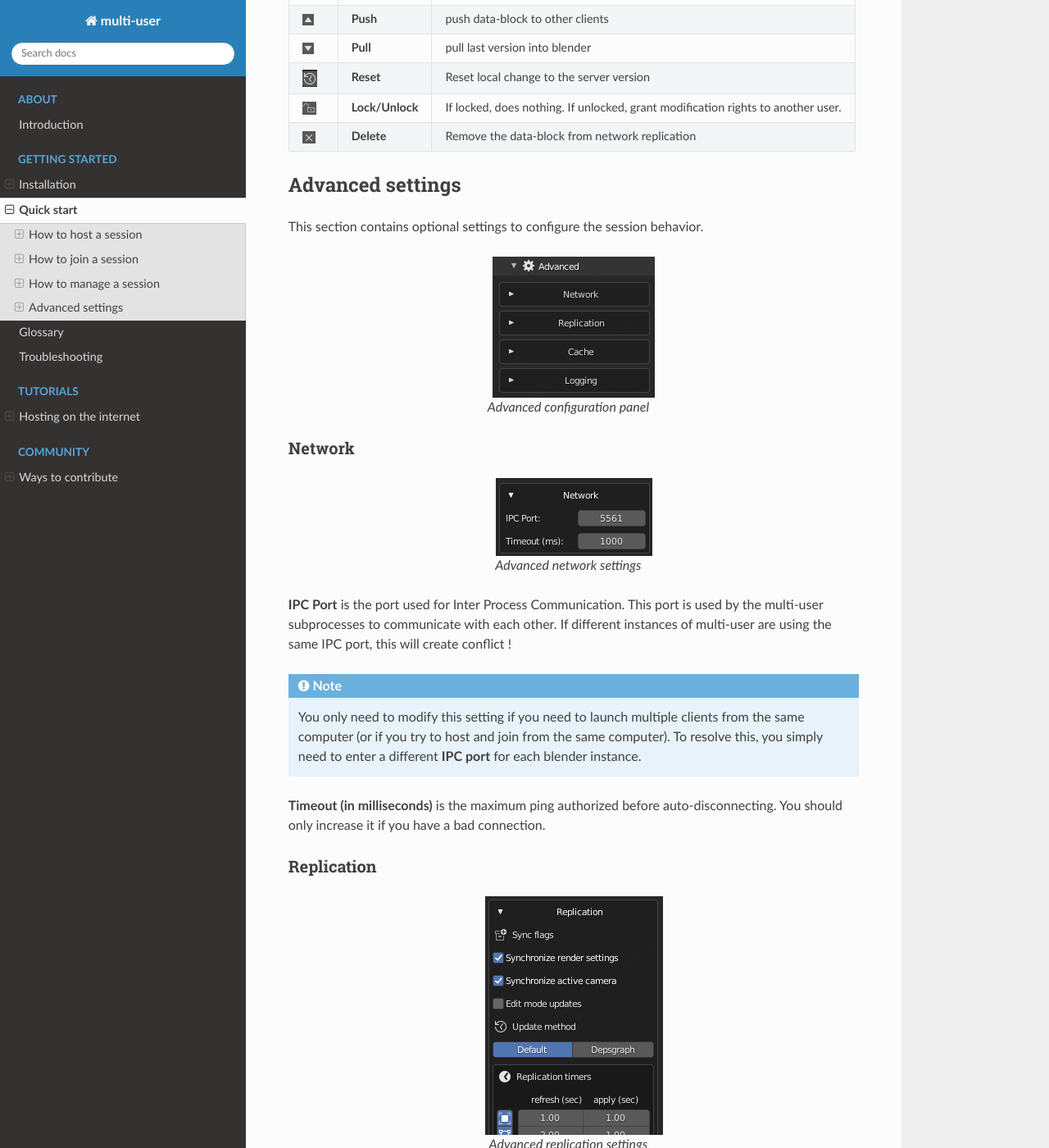
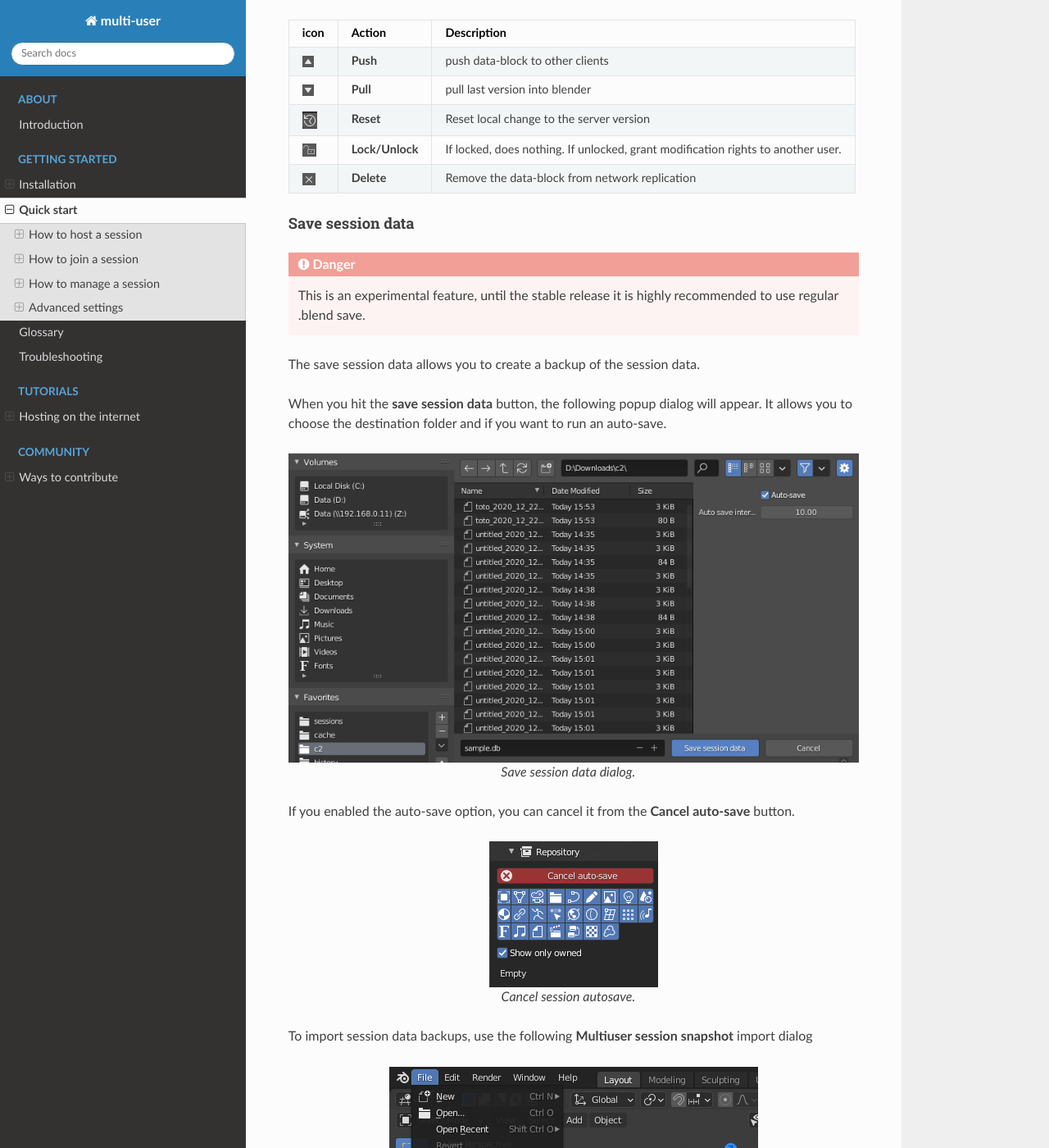
Before and after one commit to AvvyB/blender-multi-user, a Sphinx documentation site: the page built from docs/getting_started/quickstart.rst, in a window 1280 px wide and 1400 px high, scrolled down 8936 px. Shown: the whole window at 82% size. Built offline with Sphinx 7.4.7 and the Read the Docs theme 2.0.0, drawn with Linux system fonts in a browser that asks for light colours; some of the changed text lies outside the part shown.

Commit message:
doc: added initial documentation for auto save

```diff
--- a/docs/getting_started/quickstart.rst
+++ b/docs/getting_started/quickstart.rst
@@ -292,7 +292,7 @@ a connected user or be under :ref:`common-right<**COMMON**>` rights.
 
 The Repository panel (see image below) allows you to monitor, change datablock states and rights manually.
 
-.. figure:: img/quickstart_properties.png
+.. figure:: img/quickstart_save_session_data.png
    :align: center
 
    Repository panel
@@ -318,6 +318,40 @@ Here is a quick list of available actions:
 +---------------------------------------+-------------------+------------------------------------------------------------------------------------+
 | .. image:: img/quickstart_remove.png  |  **Delete**       | Remove the data-block from network replication                                     |
 +---------------------------------------+-------------------+------------------------------------------------------------------------------------+
+
+Save session data
+-----------------
+
+.. danger::
+   This is an experimental feature, until the stable release it is highly recommended to use regular .blend save.
+
+The save session data allows you to create a backup of the session data.
+
+When you hit the **save session data** button, the following popup dialog will appear.
+It allows you to choose the destination folder and if you want to run an auto-save.
+
+.. figure:: img/quickstart_save_session_data_dialog.png
+   :align: center
+
+   Save session data dialog.
+
+If you enabled the auto-save option, you can cancel it from the **Cancel auto-save** button.
+
+.. figure:: img/quickstart_save_session_data_cancel.png
+   :align: center
+
+   Cancel session autosave.
+
+
+To import session data backups, use the following **Multiuser session snapshot** import dialog
+
+.. figure:: img/quickstart_import_session_data.png
+   :align: center
+
+   Import session data dialog.
+
+.. note::
+   It is not yet possible to start a session directly from a backup.
 
 .. _advanced:
 
```
Also changed, not shown: docs/getting_started/img/quickstart_cancel_save_session_data.png (added), docs/getting_started/img/quickstart_import_session_data.png (added), docs/getting_started/img/quickstart_save_session_data.png (added), docs/getting_started/img/quickstart_save_session_data_cancel.png (added), docs/getting_started/img/quickstart_save_session_data_dialog.png (added), 1 other file.
